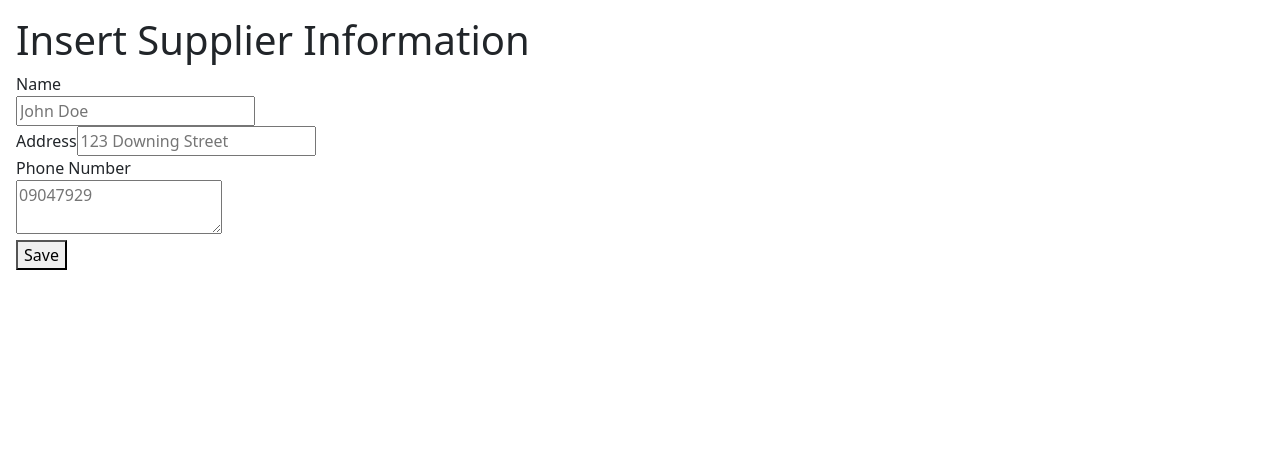
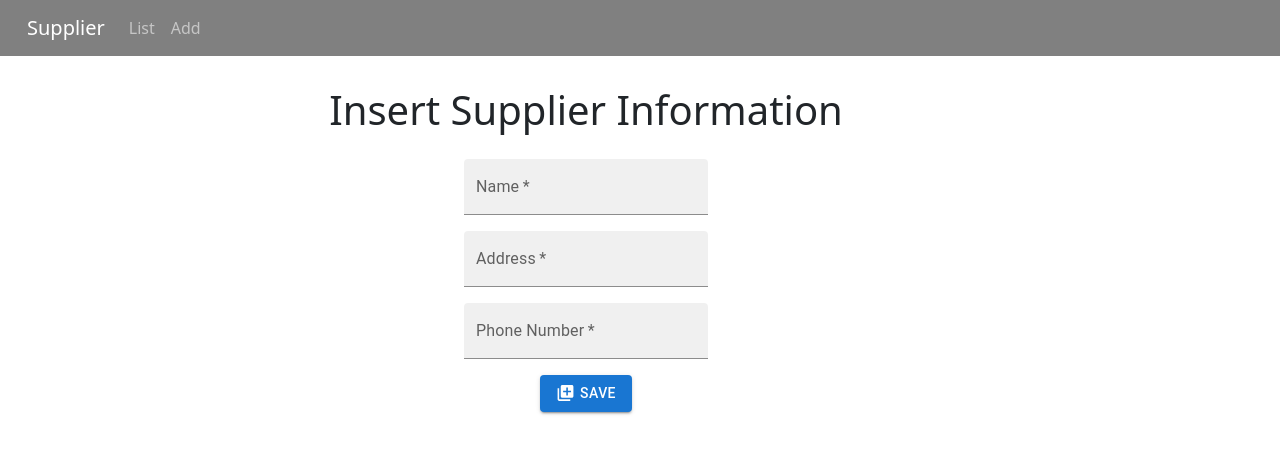
Before and after one commit to SettTeta/Stock-Final-6115269, a Next.js app: page /add in a window 1280 px wide. Shown: the top 454 px of the page. Built offline with nearby package versions, Linux system fonts and the light colour scheme.

Commit message:
new mui elements

```diff
--- a/package.json
+++ b/package.json
@@ -12,6 +12,7 @@
     "@emotion/react": "^11.10.6",
     "@emotion/styled": "^11.10.6",
     "@material-ui/data-grid": "^4.0.0-alpha.37",
+    "@mui/icons-material": "^5.11.11",
     "@mui/material": "^5.11.13",
     "@mui/x-data-grid": "^6.0.2",
     "bootstrap": "^5.2.3",
--- a/pages/add.jsx
+++ b/pages/add.jsx
@@ -1,5 +1,13 @@
 import { useState } from "react";
 import { useForm } from "react-hook-form";
+import Header from "../components/header";
+
+import Divider from '@mui/material/Divider';
+
+import Button from '@mui/material/Button';
+import TextField from '@mui/material/TextField';
+
+import AddToPhotosIcon from '@mui/icons-material/AddToPhotos';
 
 export default function AddSup() {
     const { register, handleSubmit } = useForm();
@@ -9,11 +17,11 @@ export default function AddSup() {
         const response = await fetch('https://stock-final-6115269.vercel.app/api/stock-final/supplier', {
             method: "POST",
             headers: {
-              "Content-Type": "application/json",
+                "Content-Type": "application/json",
             },
             referrerPolicy: "no-referrer",
             body: JSON.stringify(data),
-          });
+        });
         const result = await response.json();
         if (result.error) {
             alert("Error: " + result.error)
@@ -26,19 +34,76 @@ export default function AddSup() {
     }
 
     return (
-        <div style={{ margin: '1rem' }}>
-            <form onSubmit={handleSubmit(saveSupplier)}>
-                <h1>Insert Supplier Information</h1>
-                <label htmlFor="name">Name</label><br />
-                <input id="name" {...register("name", { required: true })} placeholder="John Doe" /><br />
+        <>
+            <Header />
+            <div
+                className="container"
+                style={{
+                    margin: "1rem",
+                    display: "flex",
+                    flexDirection: "column",
+                    alignItems: "center",
+                }}
+            >
+                <form onSubmit={handleSubmit(saveSupplier)}>
+                    <div
+                        style={{
+                            display: "flex",
+                            flexDirection: "column",
+                            alignItems: "center",
+                            marginBottom: "1rem",
+                        }}
+                    >
+                        <h1 style={{ marginTop: "70px" }}>Insert Supplier Information</h1>
+                        <Divider variant="large" />
+                    </div>
 
-                <label htmlFor="address">Address</label>
-                <input id="address" {...register("address", { required: true })} placeholder="123 Downing Street"/><br />
+                    <div
+                        style={{
+                            display: "flex",
+                            flexDirection: "column",
+                            alignItems: "center",
+                        }}
+                    >
+                        <TextField
+                            required
+                            id="name filled-required"
+                            label="Name"
+                            placeholder="John Doe"
+                            variant="filled"
+                            {...register("name", { required: true })}
+                            style={{ marginBottom: "1rem" }}
+                        />
 
-                <label htmlFor="phone">Phone Number</label><br />
-                <textarea id="phone" {...register("phone")} placeholder="09047929" /><br />
-                <button type="submit">Save</button>
-            </form>
-        </div>
+                        <TextField
+                            required
+                            id="address filled-required"
+                            label="Address"
+                            placeholder="123 Downing Street"
+                            variant="filled"
+                            {...register("address", { required: true })}
+                            style={{ marginBottom: "1rem" }}
+                        />
+
+                        <TextField
+                            required
+                            id="phone filled-required"
+                            label="Phone Number"
+                            placeholder="09047929"
+                            variant="filled"
+                            {...register("phone", { required: true })}
+                            style={{ marginBottom: "1rem" }}
+                        />
+
+                        <Button type="submit" variant="contained">
+                            <AddToPhotosIcon style={{ paddingRight: "5px" }} />
+                            Save
+                        </Button>
+                    </div>
+
+
+                </form>
+            </div>
+        </>
     );
 }
```
Also changed, not shown: pages/index.jsx (+20 -18 lines), 1 other file (tests, documents, lock files or other folders).
